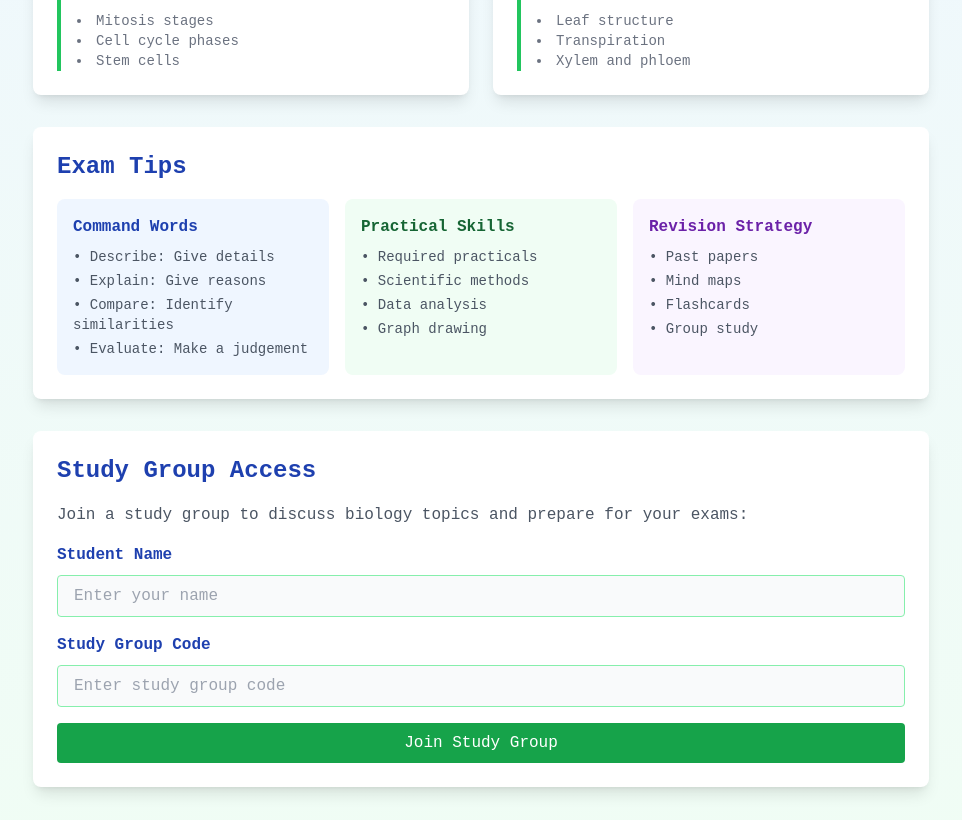
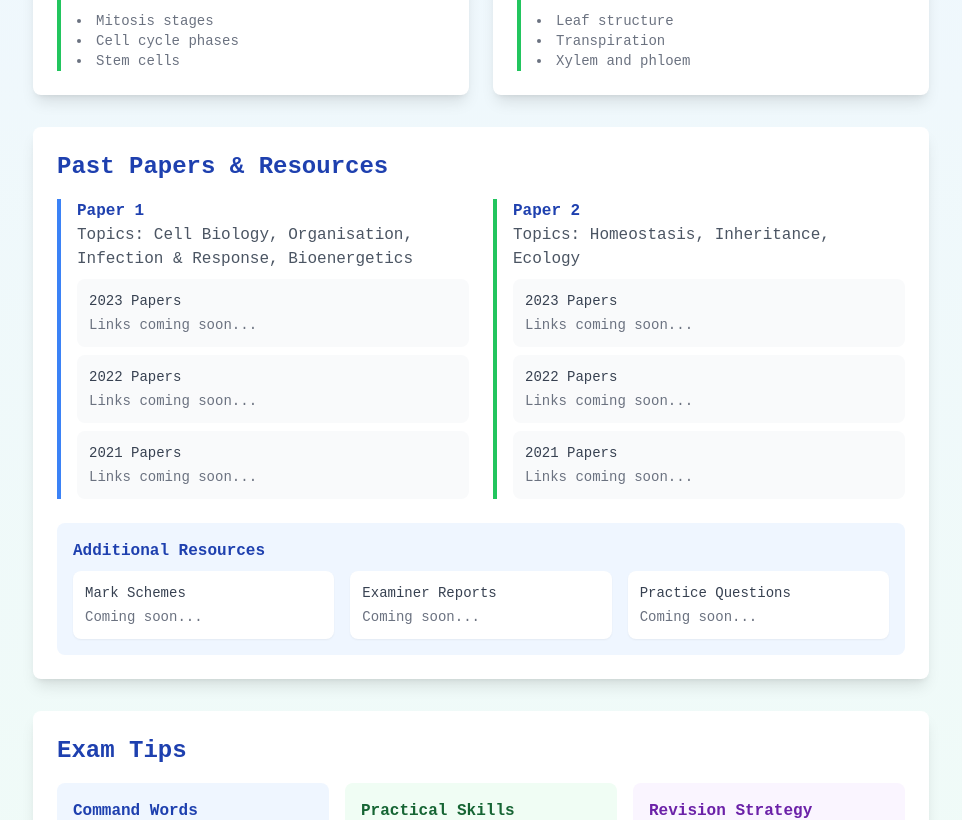
Before and after one commit to ybro2011/Chat, a React (Vite) app in the folder client/: page / in a window 1280 px wide. Shown: the part 445-1265 px from the top of the page, without its empty margins (159-1121 px from the left). Built offline with nearby package versions, Linux system fonts and the light colour scheme; no server answers.

Commit message:
Add Past Papers section and restore Exam Tips section

```diff
--- a/client/src/components/Login.tsx
+++ b/client/src/components/Login.tsx
@@ -72,6 +72,71 @@ const Login: React.FC<LoginProps> = ({ onLogin }) => {
                   <li>Transpiration</li>
                   <li>Xylem and phloem</li>
                 </ul>
+              </div>
+            </div>
+          </div>
+        </div>
+
+        <div className="bg-white rounded-lg shadow-lg p-6 mb-8">
+          <h2 className="text-2xl font-semibold text-blue-800 mb-4">Past Papers & Resources</h2>
+          <div className="grid grid-cols-1 md:grid-cols-2 gap-6">
+            <div className="space-y-4">
+              <div className="border-l-4 border-blue-500 pl-4">
+                <h3 className="font-semibold text-blue-800">Paper 1</h3>
+                <p className="text-gray-600">Topics: Cell Biology, Organisation, Infection & Response, Bioenergetics</p>
+                <div className="mt-2 space-y-2">
+                  <div className="bg-gray-50 p-3 rounded-lg">
+                    <p className="text-sm font-medium text-gray-700">2023 Papers</p>
+                    <p className="text-sm text-gray-500 mt-1">Links coming soon...</p>
+                  </div>
+                  <div className="bg-gray-50 p-3 rounded-lg">
+                    <p className="text-sm font-medium text-gray-700">2022 Papers</p>
+                    <p className="text-sm text-gray-500 mt-1">Links coming soon...</p>
+                  </div>
+                  <div className="bg-gray-50 p-3 rounded-lg">
+                    <p className="text-sm font-medium text-gray-700">2021 Papers</p>
+                    <p className="text-sm text-gray-500 mt-1">Links coming soon...</p>
+                  </div>
+                </div>
+              </div>
+            </div>
+
+            <div className="space-y-4">
+              <div className="border-l-4 border-green-500 pl-4">
+                <h3 className="font-semibold text-blue-800">Paper 2</h3>
+                <p className="text-gray-600">Topics: Homeostasis, Inheritance, Ecology</p>
+                <div className="mt-2 space-y-2">
+                  <div className="bg-gray-50 p-3 rounded-lg">
+                    <p className="text-sm font-medium text-gray-700">2023 Papers</p>
+                    <p className="text-sm text-gray-500 mt-1">Links coming soon...</p>
+                  </div>
+                  <div className="bg-gray-50 p-3 rounded-lg">
+                    <p className="text-sm font-medium text-gray-700">2022 Papers</p>
+                    <p className="text-sm text-gray-500 mt-1">Links coming soon...</p>
+                  </div>
+                  <div className="bg-gray-50 p-3 rounded-lg">
+                    <p className="text-sm font-medium text-gray-700">2021 Papers</p>
+                    <p className="text-sm text-gray-500 mt-1">Links coming soon...</p>
+                  </div>
+                </div>
+              </div>
+            </div>
+          </div>
+
+          <div className="mt-6 p-4 bg-blue-50 rounded-lg">
+            <h3 className="font-semibold text-blue-800 mb-2">Additional Resources</h3>
+            <div className="grid grid-cols-1 md:grid-cols-3 gap-4">
+              <div className="bg-white p-3 rounded-lg shadow-sm">
+                <p className="text-sm font-medium text-gray-700">Mark Schemes</p>
+                <p className="text-sm text-gray-500 mt-1">Coming soon...</p>
+              </div>
+              <div className="bg-white p-3 rounded-lg shadow-sm">
+                <p className="text-sm font-medium text-gray-700">Examiner Reports</p>
+                <p className="text-sm text-gray-500 mt-1">Coming soon...</p>
+              </div>
+              <div className="bg-white p-3 rounded-lg shadow-sm">
+                <p className="text-sm font-medium text-gray-700">Practice Questions</p>
+                <p className="text-sm text-gray-500 mt-1">Coming soon...</p>
               </div>
             </div>
           </div>
```
